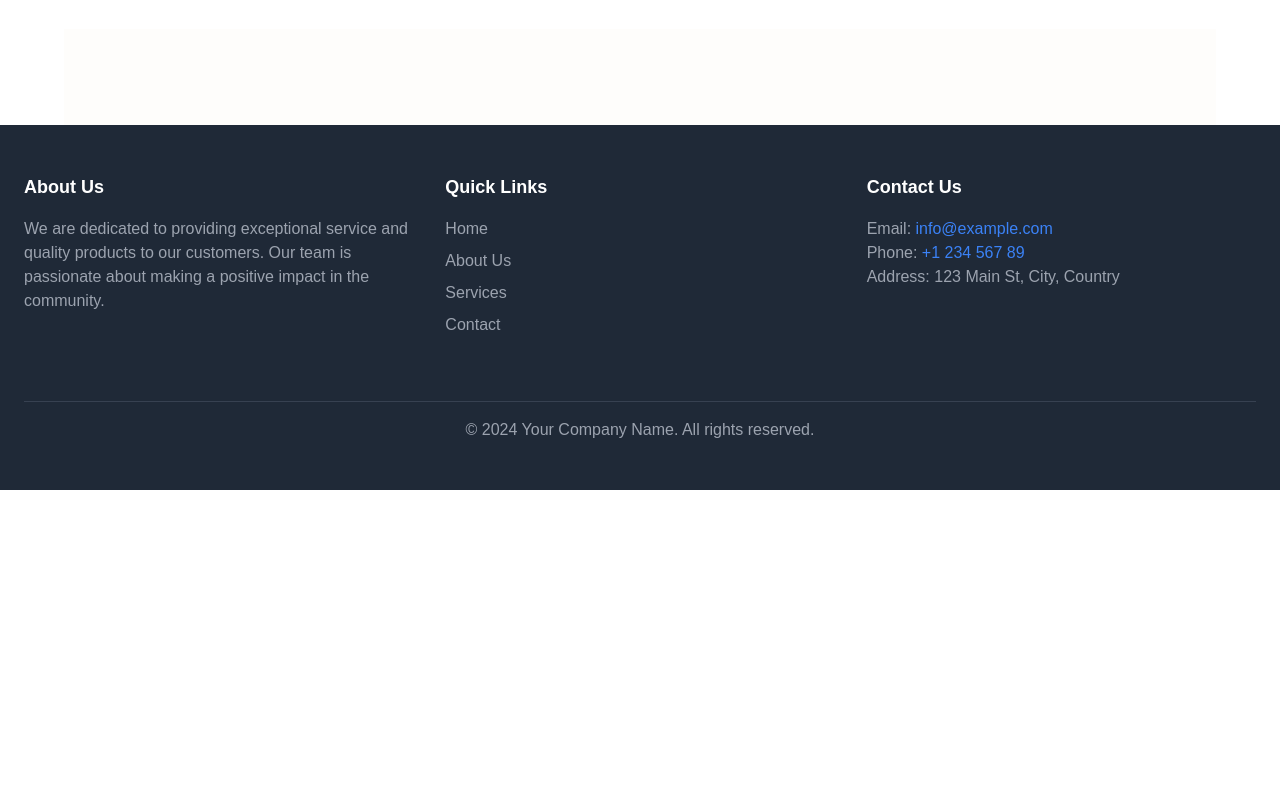
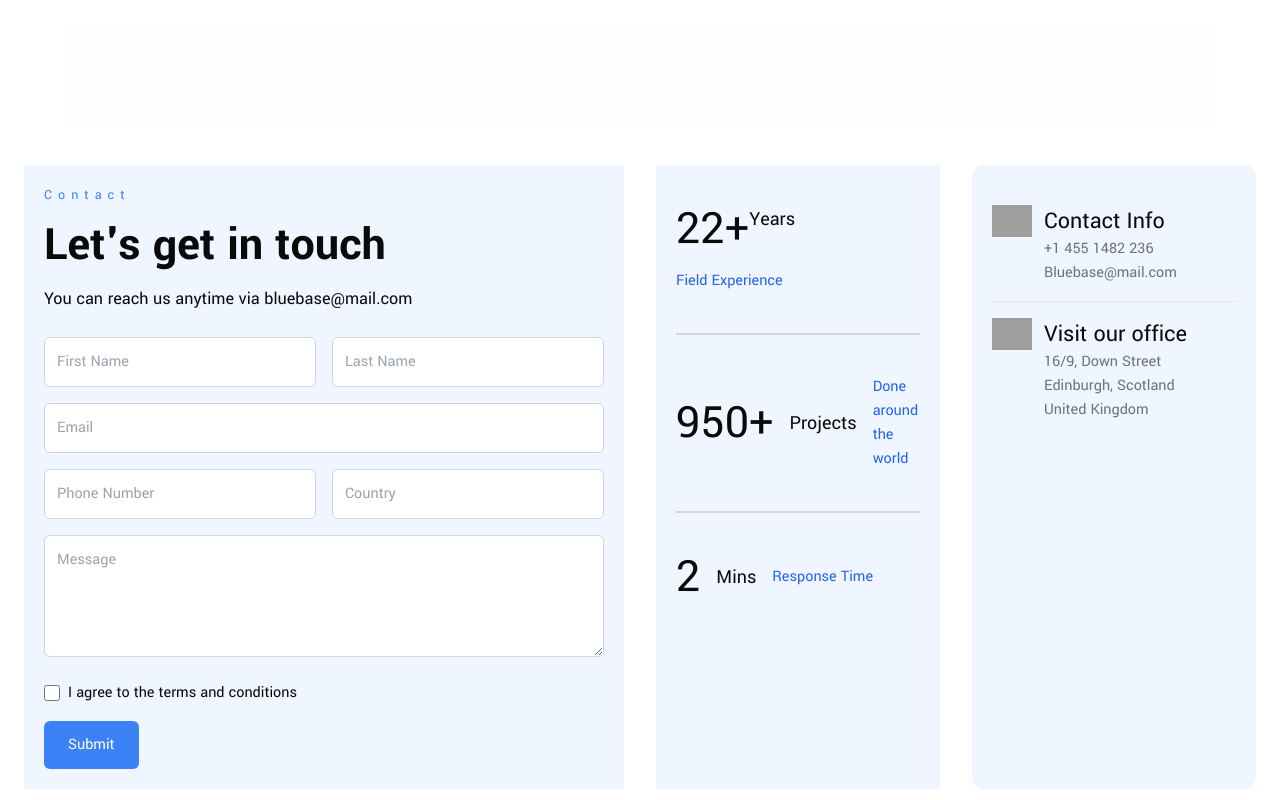
Before and after one commit to umarq91/tech-blog, a Next.js app: page /about in a window 1280 px wide. Shown: the part 3300-4100 px from the top of the page. Before the commit the page ends 3790 px from the top, so only its background shows below. Built offline with nearby package versions, Linux system fonts and the light colour scheme; grey boxes are pictures that could not be loaded.

Commit message:
Footer first draft

```diff
--- a/app/page.tsx
+++ b/app/page.tsx
@@ -13,22 +13,22 @@ function Home() {
   return (
     <div className='flex flex-col gap-10 '>
       {/* <HeroSection/> */}
-      <Introduction/>
-      <hr className='my-10 border border-gray-200'/>
+      <Introduction />
+      <hr className='my-10 border border-gray-200' />
       {/* <OurWork/> */}
       <h1 className='text-3xl md:text-5xl text-gray-900 font-bold text-center'> Our Partners </h1>
 
-       <MarqueeLogo/>
+      <MarqueeLogo />
 
-      <hr className='my-10 border border-gray-200'/>
+      <hr className='my-10 border border-gray-200' />
       {/* <h1 className='text-3xl md:text-5xl text-gray-900 font-bold text-center'> What Clients Say </h1> */}
       {/* <Testimonials/> */}
-      <Ourservices/>
-      <hr className='my-10 border border-gray-200'/>
+      <OurFlow />
+      <hr className='my-10 border border-gray-200' />
 
-      <OurFlow/>
-      <hr className='my-10 border border-gray-200'/>
-      <ExploreProjects/>
+      <Ourservices />
+      <hr className='my-10 border border-gray-200' />
+      <ExploreProjects />
 
     </div>
   )
--- a/components/ExploreProjects.tsx
+++ b/components/ExploreProjects.tsx
@@ -30,7 +30,7 @@ function ExploreProjects() {
   ];
 
   return (
-    <div className='min-h-screen font-poppins max-w-6xl mx-auto px-6 py-12'>
+    <div className='min-h-screen font-yantramanav max-w-6xl mx-auto px-6 py-12'>
       <h1 className='text-center text-2xl text-gray-800 font-bold md:text-5xl mb-10'>
         Explore Some of Our Projects
       </h1>
--- a/components/layout/Footer.tsx
+++ b/components/layout/Footer.tsx
@@ -2,64 +2,230 @@ import React from 'react';
 
 function Footer() {
   return (
-    <footer className="bg-gray-800 text-white py-12">
+    <footer>
+      <div className="max-w-7xl mx-auto px-6 py-10 min-h-[200px] font-yantramanav">
+        <div className="grid grid-cols-1 md:grid-cols-2 lg:grid-cols-4 gap-8">
+          {/* Form Section */}
+          <div className="bg-blue-50 p-5 col-span-2">
+            <div className="heading flex flex-col gap-4">
+              <h5 className="text-blue-500 tracking-[6px] text-sm">Contact</h5>
+              <h2 className="text-3xl lg:text-5xl font-bold">Let's get in touch</h2>
+              <h5 className="text-lg">You can reach us anytime via bluebase@mail.com</h5>
+            </div>
+
+            {/* Form */}
+            <form className="mt-6 space-y-4">
+              <div className="grid grid-cols-1 md:grid-cols-2 gap-4">
+                <input
+                  type="text"
+                  placeholder="First Name"
+                  className="p-3 border border-gray-300 rounded-md w-full"
+                />
+                <input
+                  type="text"
+                  placeholder="Last Name"
+                  className="p-3 border border-gray-300 rounded-md w-full"
+                />
+              </div>
+
+              <input
+                type="email"
+                placeholder="Email"
+                className="p-3 border border-gray-300 rounded-md w-full"
+              />
+
+              <div className="grid grid-cols-1 md:grid-cols-2 gap-4">
+                <input
+                  type="text"
+                  placeholder="Phone Number"
+                  className="p-3 border border-gray-300 rounded-md w-full"
+                />
+                <input
+                  type="text"
+                  placeholder="Country"
+                  className="p-3 border border-gray-300 rounded-md w-full"
+                />
+              </div>
+
+              <textarea
+                placeholder="Message"
+                className="p-3 border border-gray-300 rounded-md w-full"
+                rows="4"
+              ></textarea>
+
+              <div className="flex items-center gap-2">
+                <input type="checkbox" className="h-4 w-4" />
+                <label>I agree to the terms and conditions</label>
+              </div>
+
+              <button className="bg-blue-500 text-white py-3 px-6 rounded-md hover:bg-blue-600 transition">
+                Submit
+              </button>
+            </form>
+          </div>
+
+          {/* Second Column */}
+          <div className="py-10 bg-blue-50 px-5 flex flex-col gap-10">
+            <div className="flex flex-col justify-center gap-4">
+              <div className='flex'>
+
+              <h3 className="text-5xl">22+</h3>
+              <p className="text-xl">Years</p>
+              </div>
+              <h4 className="text-blue-600">Field Experience</h4>
+            </div>
+            <hr className="border border-gray-300" />
+            <div className="flex items-center gap-4">
+              <h3 className="text-5xl">950+</h3>
+              <p className="text-xl">Projects</p>
+              <h4 className="text-blue-600">Done around the world</h4>
+            </div>
+            <hr className="border border-gray-300" />
+            <div className="flex items-center gap-4">
+              <h3 className="text-5xl">2</h3>
+              <p className="text-xl">Mins</p>
+              <h4 className="text-blue-600">Response Time</h4>
+            </div>
+          </div>
+
+          {/* Third Column */}
+          <div className="bg-blue-50 rounded-xl py-10 px-5">
+            <div className="flex flex-col gap-4">
+              <div className="flex items-start gap-3">
+                <img
+                  src="https://wpriverthemes.com/synck/wp-content/uploads/2023/11/support-icon.svg"
+                  className="h-8 w-10"
+                />
+                <div>
+                  <h3 className="text-2xl">Contact Info</h3>
+                  <p className="text-gray-500">+1 455 1482 236</p>
+                  <p className="text-gray-500">Bluebase@mail.com</p>
+                </div>
+              </div>
+              <hr />
+              <div className="flex items-start gap-3">
+                <img
+                  src="https://wpriverthemes.com/synck/wp-content/uploads/2023/11/support-icon.svg"
+                  className="h-8 w-10"
+                />
+                <div>
+                  <h3 className="text-2xl">Visit our office</h3>
+                  <p className="text-gray-500">16/9, Down Street</p>
+                  <p className="text-gray-500">Edinburgh, Scotland</p>
+                  <p className="text-gray-500">United Kingdom</p>
+                </div>
+              </div>
+            </div>
+          </div>
+        </div>
+      </div>
+
+      {/* Bottom Section */}
+      <div className="bg-gray-800 text-white py-6">
         <div className="max-w-7xl mx-auto px-6">
           <div className="grid grid-cols-1 md:grid-cols-3 gap-8">
-          {/* About Section */}
+            {/* About Us */}
             <div>
               <h2 className="text-lg font-semibold mb-4">About Us</h2>
               <p className="text-gray-400">
-              We are dedicated to providing exceptional service and quality products to our customers. Our team is passionate about making a positive impact in the community.
+                We are dedicated to providing exceptional service and quality
+                products to our customers. Our team is passionate about making a
+                positive impact in the community.
               </p>
             </div>
 
-          {/* Navigation Links */}
+            {/* Quick Links */}
             <div>
               <h2 className="text-lg font-semibold mb-4">Quick Links</h2>
               <ul className="space-y-2">
                 <li>
-                <a href="#" className="text-gray-400 hover:text-blue-500 transition duration-300">Home</a>
+                  <a
+                    href="#"
+                    className="text-gray-400 hover:text-blue-500 transition duration-300"
+                  >
+                    Home
+                  </a>
                 </li>
                 <li>
-                <a href="#" className="text-gray-400 hover:text-blue-500 transition duration-300">About Us</a>
+                  <a
+                    href="#"
+                    className="text-gray-400 hover:text-blue-500 transition duration-300"
+                  >
+                    About Us
+                  </a>
                 </li>
                 <li>
-                <a href="#" className="text-gray-400 hover:text-blue-500 transition duration-300">Services</a>
+                  <a
+                    href="#"
+                    className="text-gray-400 hover:text-blue-500 transition duration-300"
+                  >
+                    Services
+                  </a>
                 </li>
                 <li>
-                <a href="#" className="text-gray-400 hover:text-blue-500 transition duration-300">Contact</a>
+                  <a
+                    href="#"
+                    className="text-gray-400 hover:text-blue-500 transition duration-300"
+                  >
+                    Contact
+                  </a>
                 </li>
               </ul>
             </div>
 
-          {/* Contact Information */}
+            {/* Contact Info */}
             <div>
               <h2 className="text-lg font-semibold mb-4">Contact Us</h2>
-            <p className="text-gray-400">Email: <a href="mailto:info@example.com" className="text-blue-500">info@example.com</a></p>
-            <p className="text-gray-400">Phone: <a href="tel:+123456789" className="text-blue-500">+1 234 567 89</a></p>
-            <p className="text-gray-400">Address: 123 Main St, City, Country</p>
+              <p className="text-gray-400">
+                Email:{" "}
+                <a href="mailto:info@example.com" className="text-blue-500">
+                  info@example.com
+                </a>
+              </p>
+              <p className="text-gray-400">
+                Phone:{" "}
+                <a href="tel:+123456789" className="text-blue-500">
+                  +1 234 567 89
+                </a>
+              </p>
+              <p className="text-gray-400">
+                Address: 123 Main St, City, Country
+              </p>
             </div>
           </div>
 
-        {/* Social Media Links */}
+          {/* Social Links */}
           <div className="flex justify-center mt-8 space-x-4">
-          <a href="#" className="text-gray-400 hover:text-blue-500 transition duration-300">
-            <i className="fab fa-facebook-f"></i> {/* FontAwesome icon */}
+            <a
+              href="#"
+              className="text-gray-400 hover:text-blue-500 transition duration-300"
+            >
+              <i className="fab fa-facebook-f"></i>
             </a>
-          <a href="#" className="text-gray-400 hover:text-blue-500 transition duration-300">
-            <i className="fab fa-twitter"></i> {/* FontAwesome icon */}
+            <a
+              href="#"
+              className="text-gray-400 hover:text-blue-500 transition duration-300"
+            >
+              <i className="fab fa-twitter"></i>
             </a>
-          <a href="#" className="text-gray-400 hover:text-blue-500 transition duration-300">
-            <i className="fab fa-instagram"></i> {/* FontAwesome icon */}
+            <a
+              href="#"
+              className="text-gray-400 hover:text-blue-500 transition duration-300"
+            >
+              <i className="fab fa-instagram"></i>
             </a>
-          <a href="#" className="text-gray-400 hover:text-blue-500 transition duration-300">
-            <i className="fab fa-linkedin-in"></i> {/* FontAwesome icon */}
+            <a
+              href="#"
+              className="text-gray-400 hover:text-blue-500 transition duration-300"
+            >
+              <i className="fab fa-linkedin-in"></i>
             </a>
           </div>
 
-        {/* Copyright Section */}
+          {/* Copyright */}
           <div className="mt-8 border-t border-gray-700 pt-4 text-center text-gray-400">
             <p>&copy; {new Date().getFullYear()} Your Company Name. All rights reserved.</p>
+          </div>
         </div>
       </div>
     </footer>
```
Lines whose indentation alone changed are shown as unchanged.
